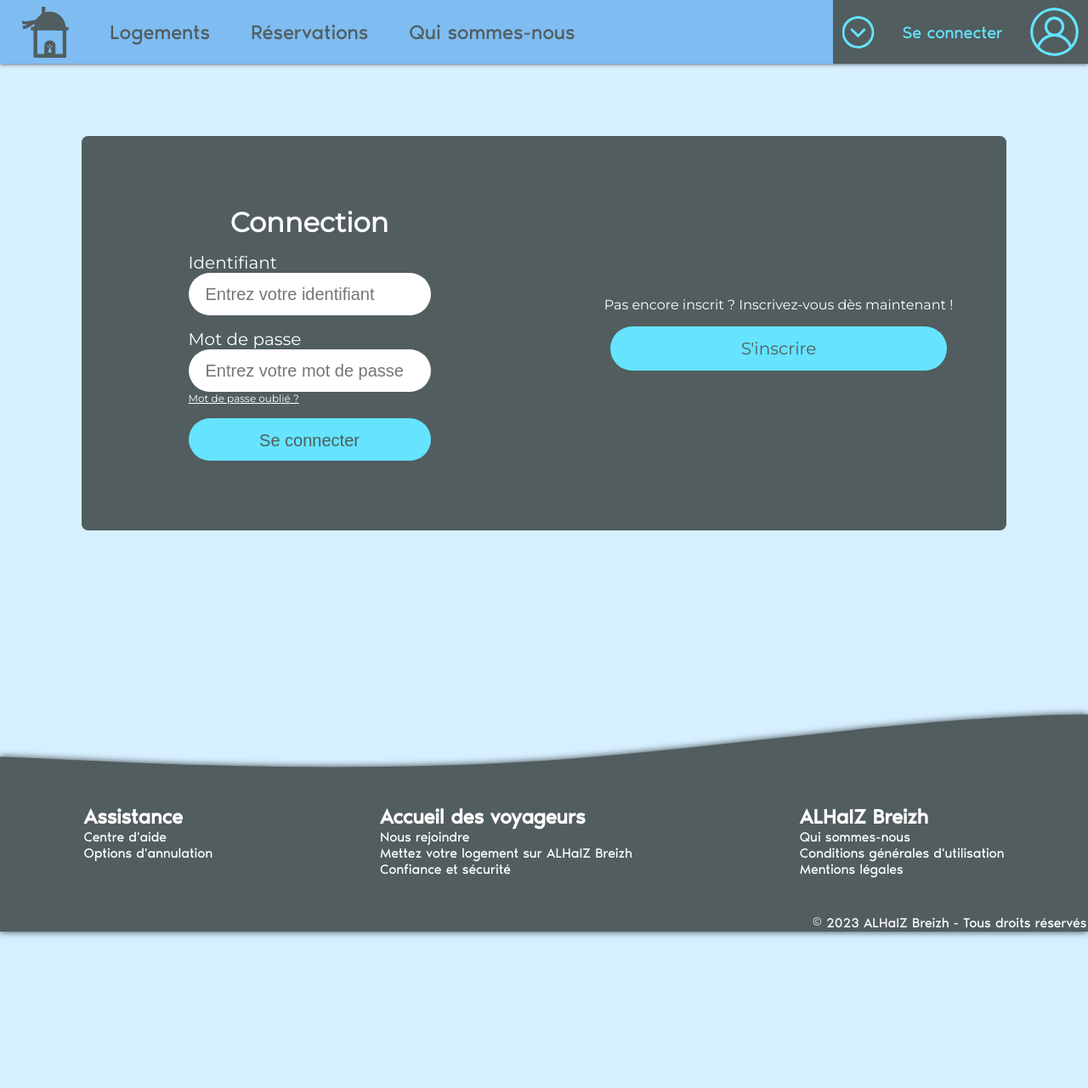
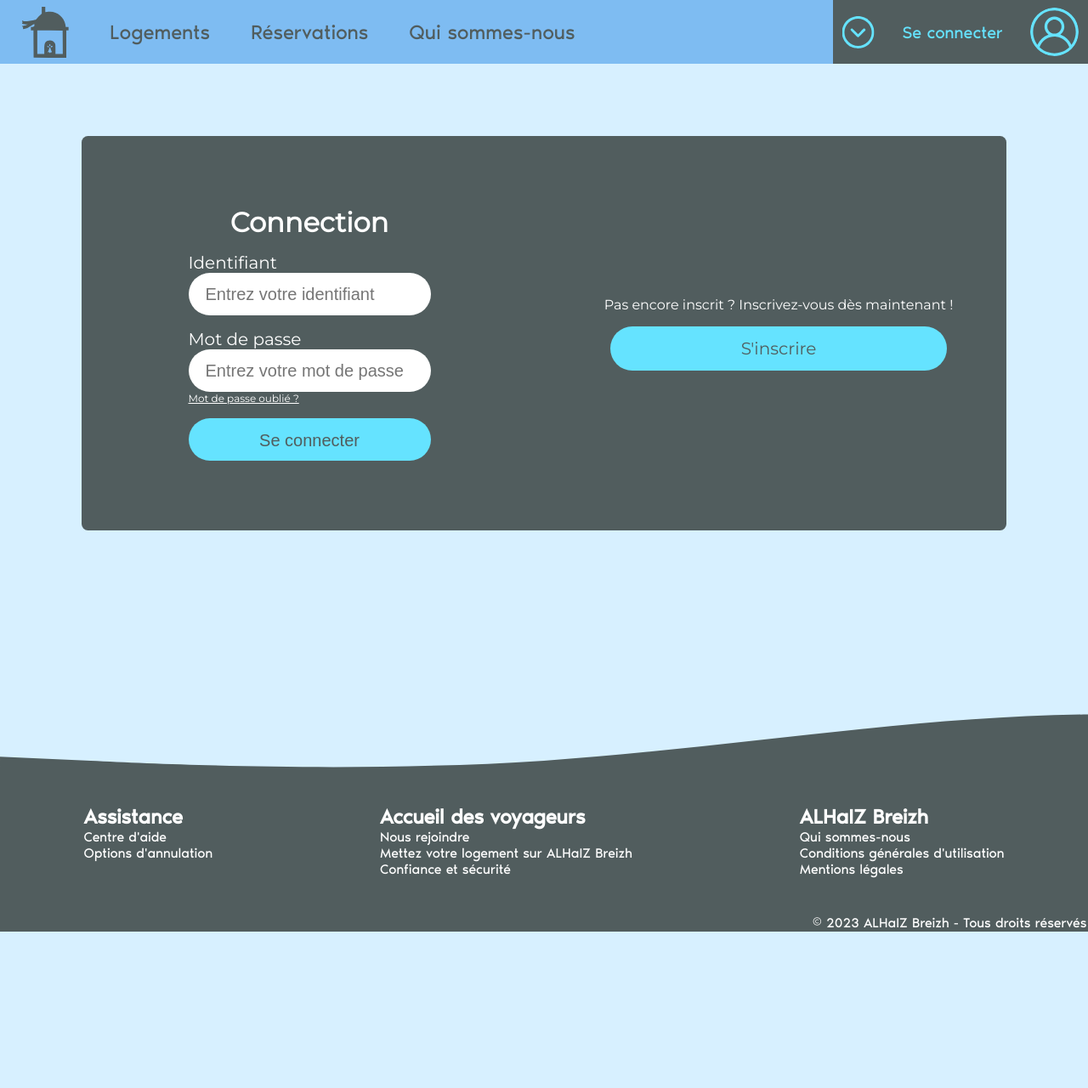
Before and after one commit to conseil-benjamin/AlhaizBreizh, a PHP site: page /src/php/connection.php in a window 1280 px wide. Shown: the whole page at 85% size. Run offline with PHP 8.4, Linux system fonts and the light colour scheme.

Commit message:
Drop shadow retiré

```diff
--- a/src/styles/styles.css
+++ b/src/styles/styles.css
@@ -102,7 +102,6 @@ a:hover{
     align-items: center;
     justify-content: stretch;
     background-color: #7EBCF2;
-    box-shadow: 0px 0px 5px rgba(0, 0, 0, 0.75);
     height: 75px;
     width: 100%;
     position: fixed;
@@ -219,7 +218,6 @@ a:hover{
     height: fit-content;
     width: 100%;
     color: #fff;
-    filter: drop-shadow(0px 0px 4px rgba(0, 0, 0, 0.75));
 }
 
 #footer > img{
```
